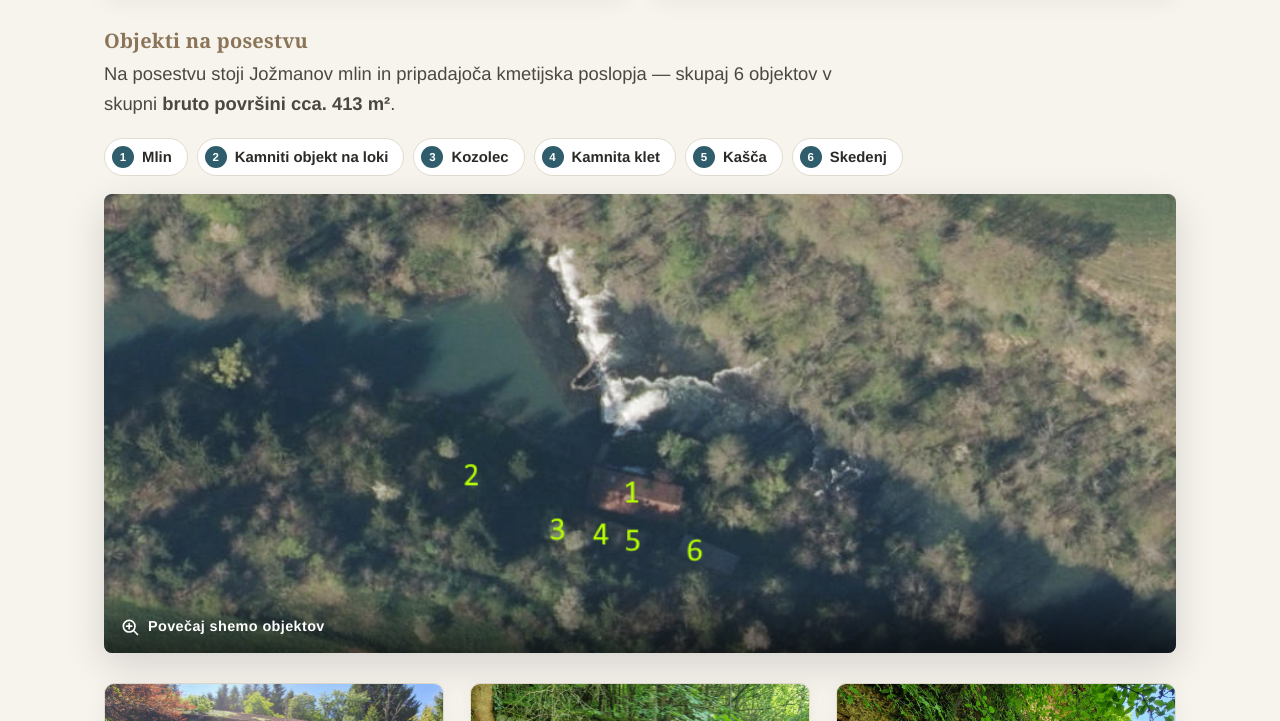
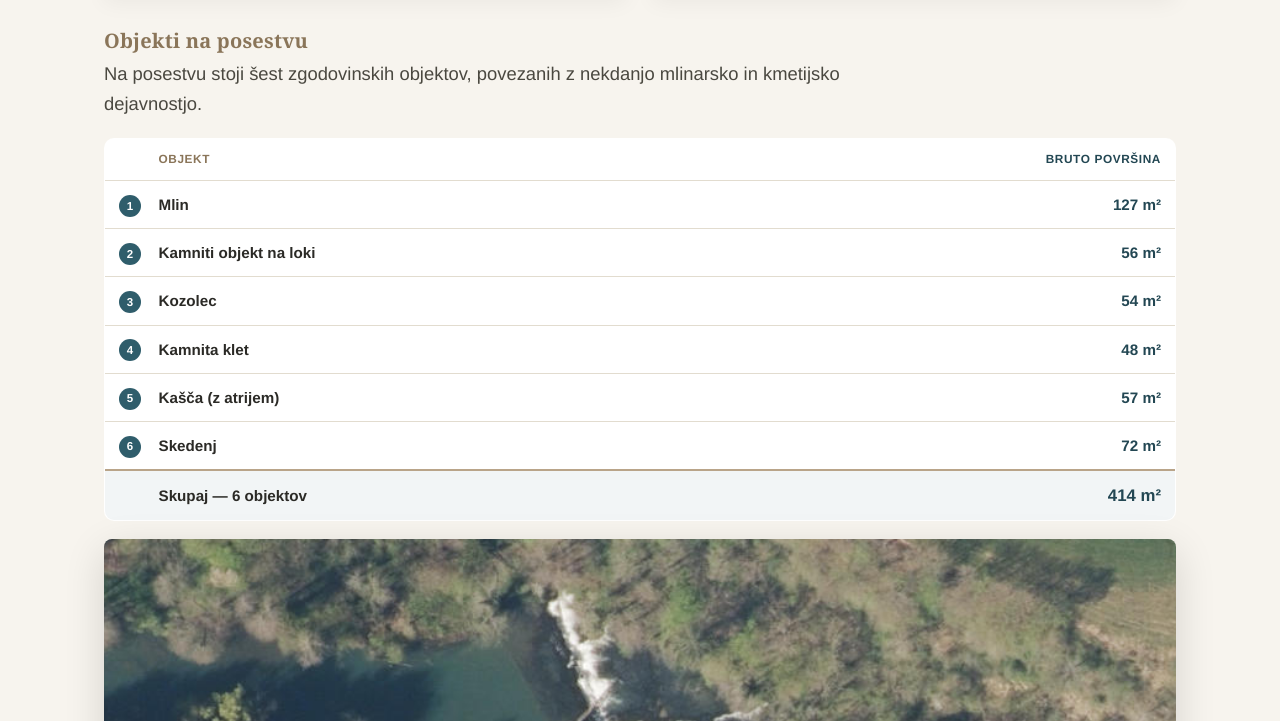
Before and after one commit to blackwolf981/jozmanov-mlin, a plain HTML site: page index.html in a window 1280 px wide. Shown: the part 2523-3244 px from the top of the page. Drawn offline with Linux system fonts and the light colour scheme.

Commit message:
Objekti: tabela površin (6 objektov, skupaj 414 m²)

```diff
--- a/index.html
+++ b/index.html
@@ -155,6 +155,15 @@ section:nth-of-type(even) .pot .box{background:var(--paper)}
 .obj-list{display:flex;flex-wrap:wrap;gap:9px;margin:16px 0 0}
 .obj-chip{display:inline-flex;align-items:center;gap:8px;background:#fff;border:1px solid var(--line);
   border-radius:24px;padding:6px 15px 6px 7px;font-weight:600;font-size:.93rem;color:var(--ink)}
+.objtab{width:100%;border-collapse:collapse;margin-top:18px;font-size:.95rem;background:#fff;border:1px solid var(--line);border-radius:10px;overflow:hidden}
+.objtab th,.objtab td{padding:11px 14px;text-align:left;border-bottom:1px solid var(--line);vertical-align:middle}
+.objtab thead th{font-size:.74rem;text-transform:uppercase;letter-spacing:.6px;color:var(--stone-d);font-weight:700}
+.objtab td.n{width:40px;padding-right:0}
+.objtab th.area,.objtab td.area{text-align:right;font-weight:700;color:var(--river-d);white-space:nowrap}
+.objtab .name{font-weight:600;color:var(--ink)}
+.objtab tbody tr:last-child td{border-bottom:0}
+.objtab .total td{border-top:2px solid var(--stone);background:rgba(47,93,107,.06);font-weight:700}
+.objtab .total .area{font-size:1.05rem;color:var(--river-d)}
 .subhead{margin-top:1.6em}
 .conn{list-style:none;margin:.2em 0 0;display:flex;flex-direction:column;gap:9px}
 .conn li{display:flex;align-items:center;gap:10px;font-size:.95rem;color:#56534b}
@@ -229,7 +238,7 @@ footer{background:var(--ink);color:rgba(255,255,255,.6);text-align:center;paddin
       <div class="stat">
         <div class="ic"><svg viewBox="0 0 24 24"><path d="M3 21h18M5 21V8l7-4 7 4v13"/><path d="M9 21v-5h6v5M9 11h.01M15 11h.01"/></svg></div>
         <div class="t"><span class="sl">6 zgodovinskih objektov</span><span class="en">6 historic buildings</span></div>
-        <div class="s"><span class="sl">Skupaj približno <b>413 m²</b> obstoječih bruto površin</span><span class="en">Approx. <b>413 m²</b> of existing gross floor area in total</span></div>
+        <div class="s"><span class="sl">Skupaj približno <b>414 m²</b> obstoječih bruto površin</span><span class="en">Approx. <b>414 m²</b> of existing gross floor area in total</span></div>
       </div>
 
       <div class="stat">
@@ -345,15 +354,21 @@ footer{background:var(--ink);color:rgba(255,255,255,.6);text-align:center;paddin
     </div>
 
     <h3 class="subhead"><span class="sl">Objekti na posestvu</span><span class="en">Buildings on the estate</span></h3>
-    <p class="lead"><span class="sl">Na posestvu stoji Jožmanov mlin in pripadajoča kmetijska poslopja — skupaj 6 objektov v skupni <b>bruto površini cca. 413 m²</b>.</span><span class="en">The estate holds the Jožman Mill and its accompanying farm buildings — six buildings in total with a combined <b>gross area of approx. 413 m²</b>.</span></p>
-    <div class="obj-list">
-      <span class="obj-chip"><span class="onum">1</span><span class="sl">Mlin</span><span class="en">Mill</span></span>
-      <span class="obj-chip"><span class="onum">2</span><span class="sl">Kamniti objekt na loki</span><span class="en">Stone building on the meadow</span></span>
-      <span class="obj-chip"><span class="onum">3</span><span class="sl">Kozolec</span><span class="en">Hayrack</span></span>
-      <span class="obj-chip"><span class="onum">4</span><span class="sl">Kamnita klet</span><span class="en">Stone cellar</span></span>
-      <span class="obj-chip"><span class="onum">5</span><span class="sl">Kašča</span><span class="en">Granary</span></span>
-      <span class="obj-chip"><span class="onum">6</span><span class="sl">Skedenj</span><span class="en">Barn</span></span>
-    </div>
+    <p class="lead"><span class="sl">Na posestvu stoji šest zgodovinskih objektov, povezanih z nekdanjo mlinarsko in kmetijsko dejavnostjo.</span><span class="en">The estate holds six historic buildings connected to its former milling and farming activity.</span></p>
+    <table class="objtab">
+      <thead>
+        <tr><th class="n"></th><th><span class="sl">Objekt</span><span class="en">Building</span></th><th class="area"><span class="sl">Bruto površina</span><span class="en">Gross area</span></th></tr>
+      </thead>
+      <tbody>
+        <tr><td class="n"><span class="onum">1</span></td><td class="name"><span class="sl">Mlin</span><span class="en">Mill</span></td><td class="area">127 m²</td></tr>
+        <tr><td class="n"><span class="onum">2</span></td><td class="name"><span class="sl">Kamniti objekt na loki</span><span class="en">Stone building on the meadow</span></td><td class="area">56 m²</td></tr>
+        <tr><td class="n"><span class="onum">3</span></td><td class="name"><span class="sl">Kozolec</span><span class="en">Hayrack</span></td><td class="area">54 m²</td></tr>
+        <tr><td class="n"><span class="onum">4</span></td><td class="name"><span class="sl">Kamnita klet</span><span class="en">Stone cellar</span></td><td class="area">48 m²</td></tr>
+        <tr><td class="n"><span class="onum">5</span></td><td class="name"><span class="sl">Kašča (z atrijem)</span><span class="en">Granary (with atrium)</span></td><td class="area">57 m²</td></tr>
+        <tr><td class="n"><span class="onum">6</span></td><td class="name"><span class="sl">Skedenj</span><span class="en">Barn</span></td><td class="area">72 m²</td></tr>
+        <tr class="total"><td class="n"></td><td class="name"><span class="sl">Skupaj — 6 objektov</span><span class="en">Total — 6 buildings</span></td><td class="area">414 m²</td></tr>
+      </tbody>
+    </table>
 
     <a class="zoomable objekti-frame" data-full="./assets/img/Objekti.png" onclick="lb(this)">
       <img src="./assets/img/Objekti.png" alt="Shema objektov na posestvu / Layout of the estate buildings">
```
